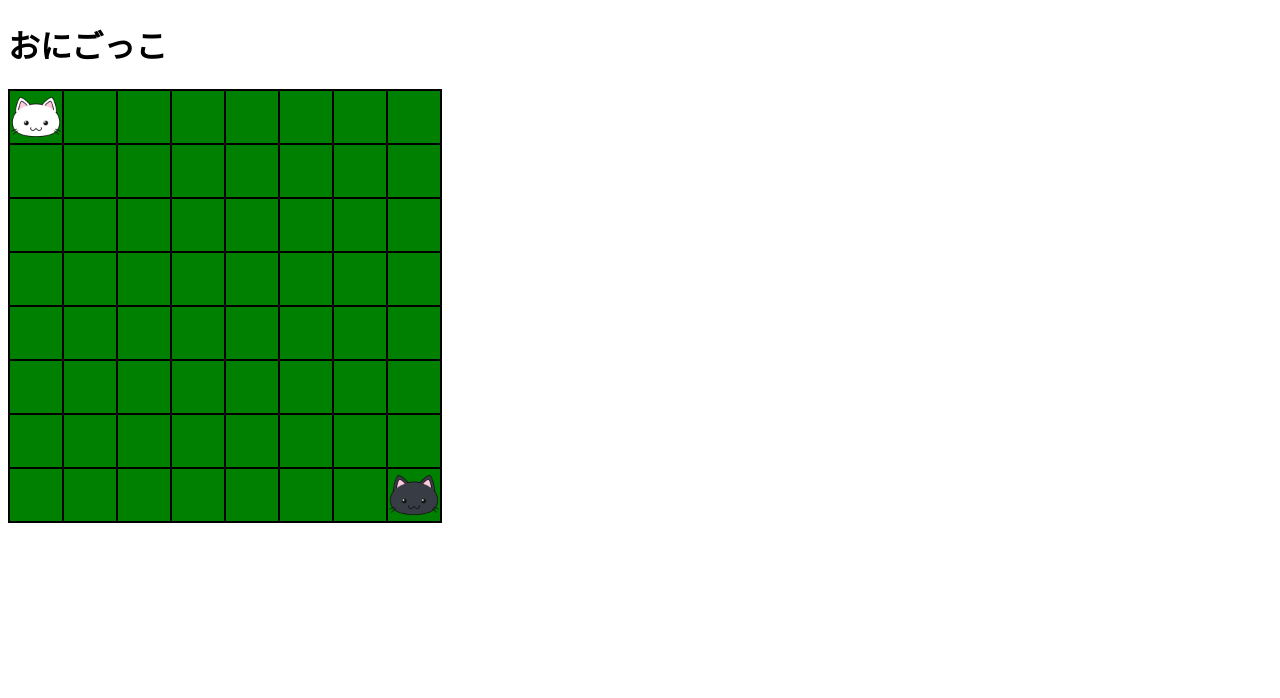
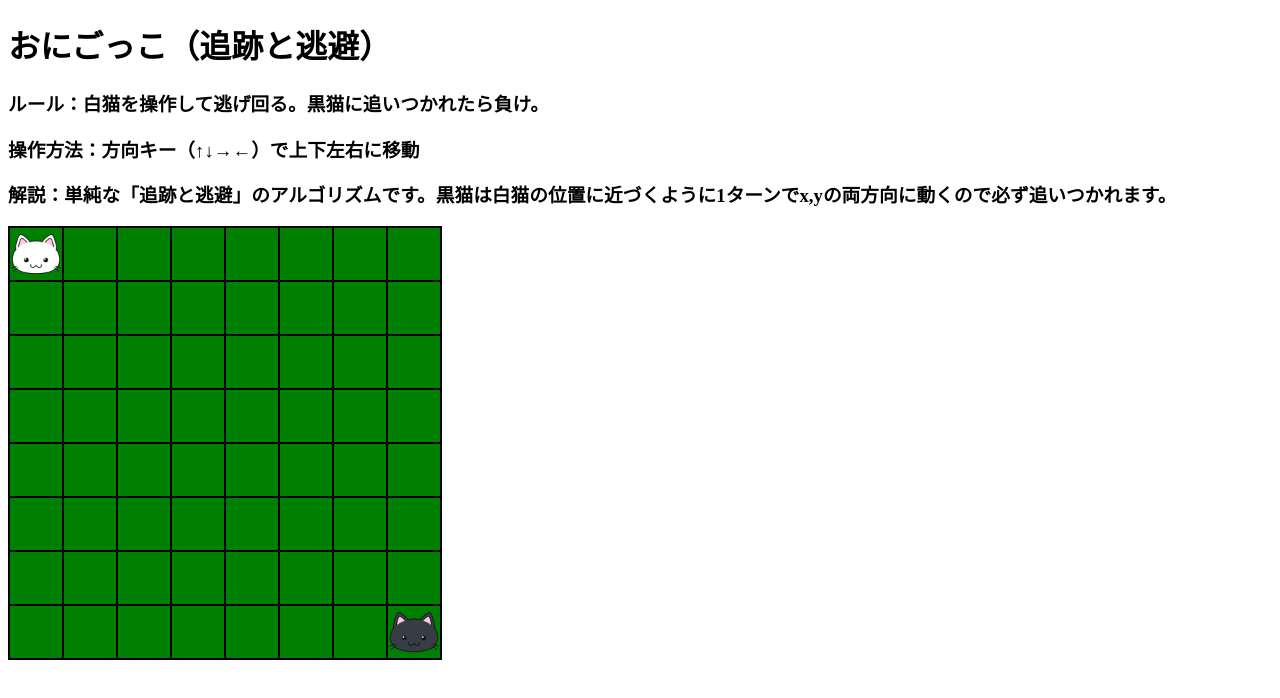
Before and after one commit to tsubasa-alife/game-js, a plain HTML site: page chase-game.html in a window 1280 px wide. Drawn offline with Linux system fonts and the light colour scheme.

Commit message:
html修正

```diff
--- a/chase-game.html
+++ b/chase-game.html
@@ -7,7 +7,10 @@
 		<title>おにごっこ</title>
 	</head>
 	<body>
-		<h1>おにごっこ</h1>
+		<h1>おにごっこ（追跡と逃避）</h1>
+		<h3>ルール：白猫を操作して逃げ回る。黒猫に追いつかれたら負け。</h3>
+		<h3>操作方法：方向キー（↑↓→←）で上下左右に移動</h3>
+		<h3>解説：単純な「追跡と逃避」のアルゴリズムです。黒猫は白猫の位置に近づくように1ターンでx,yの両方向に動くので必ず追いつかれます。</h3>
 		<table id="board"></table>
 		<h2 id="info"></h2>
 	</body>
```
Also changed, not shown: index.html (+2 -1 lines).
